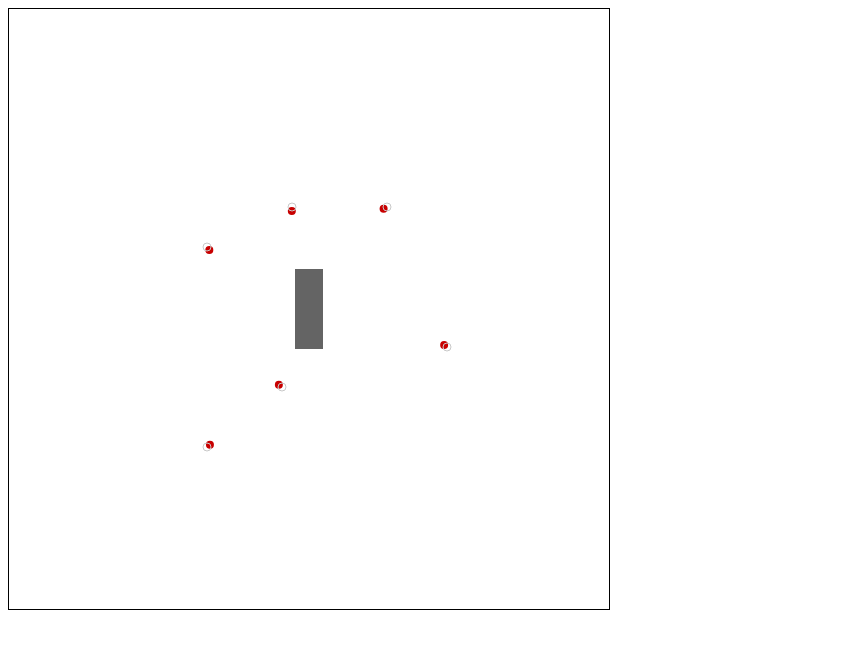
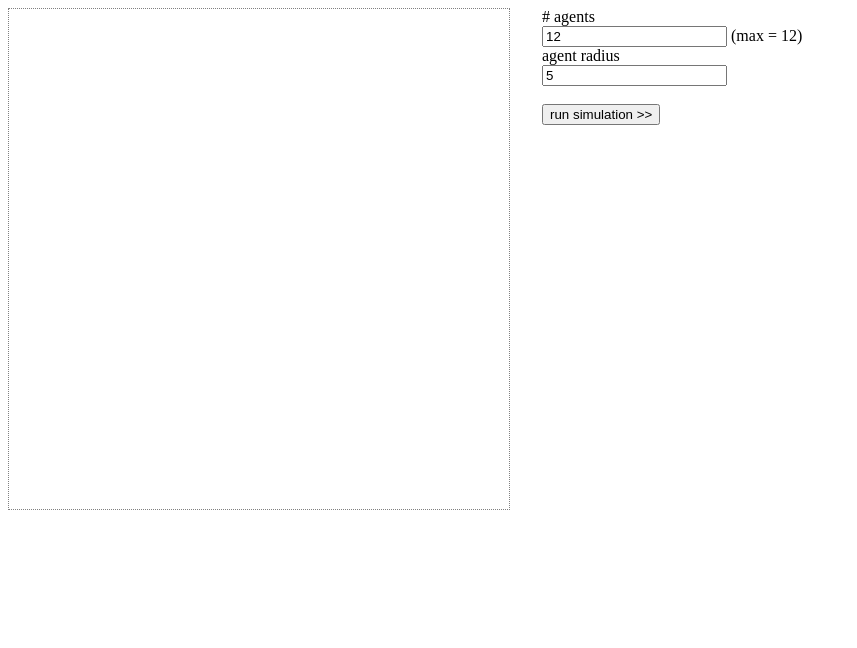
Before and after one commit to palmerabollo/rvo2-js, a plain HTML site: page application.html in a window 1280 px wide. Shown: the whole page, without its empty margins (0-857 px from the left). Drawn offline with Linux system fonts and the light colour scheme.

Commit message:
Custom parameters

```diff
--- a/application.html
+++ b/application.html
@@ -7,15 +7,38 @@
 	<title>Simulator</title>
 
 	<style type="text/css">
-      canvas { border: 1px solid black; }
+      canvas {
+      	border: 1px dotted gray;
+      	float: left;
+      	margin-right: 2em;
+      }
+
+      label {
+      	display: block;
+      }
     </style>
 </head>
 <body>
-	<canvas id="board" width="600" height="600">
+	<canvas id="board" width="500" height="500">
 		Your browser does not support canvas.  Please use a modern browser with HTML5 support.
 	</canvas>
 
+	<div id="params">
+		<label for="agents"># agents</label>
+		<input type="text" name="agents" id="agents" value="12" /> (max = 12)
+
+		<label for="radius">agent radius</label>
+		<input type="text" name="radius" id="radius" value="5" />
+
+		<br /><br />
+		<input type="button" value="run simulation >>" id="run" onclick="run()">
+	</div>
+
 	<script type="text/javascript">
+		$ = function(id) {
+			return document.getElementById(id);
+		};
+
 		var Board = function() {
 			var canvas = document.getElementById('board');
 			var ctx = canvas.getContext('2d');
@@ -39,18 +62,23 @@
 			};
 
 			this.drawAgents = function(simulator) {
-				ctx.fillStyle = "rgb(200,0,0)";
 
 				var numAgents = simulator.getNumAgents();
+
 				for (var i=0; i<numAgents; i++) {
+
+					red   = Math.sin(3*i + 0) * 127 + 128;
+					green = Math.sin(3*i + 2) * 127 + 128;
+					blue  = Math.sin(3*i + 4) * 127 + 128;
+
+					ctx.fillStyle = "red";
+
 					var pos = simulator.getAgentPosition(i);
-					// console.log("AGENT " + i + pos.x + ", " + pos.y);
 					var radius = simulator.getAgentRadius(i);
 					ctx.beginPath();
 					ctx.arc(pos.x + w/2 - 2, pos.y + h/2 - 2, radius, 0, Math.PI * 2, true);
 					ctx.fill();
 				}
-				// console.log(simulator.getGlobalTime());
 			};
 
 			this.drawGoals = function(simulator) {
@@ -67,66 +95,82 @@
 			};
 
 			this.draw = function(simulator) {
-				ctx.clearRect(0,0,w,h);
+				this.reset();
 				this.drawObstacles(simulator);
 				this.drawAgents(simulator);
 				this.drawGoals(simulator);
 			}
+
+			this.reset = function() {
+				ctx.clearRect(0,0,w,h);
+			}
 		}
 
 		var setPreferredVelocities = function(simulator) {
+			var stopped = 0;
 			for (var i = 0; i < simulator.getNumAgents (); ++i) {
 				if (RVOMath.absSq(simulator.getGoal(i).minus(simulator.getAgentPosition(i))) < simulator.getAgentRadius(i) * simulator.getAgentRadius(i)) {
 					// Agent is within one radius of its goal, set preferred velocity to zero
 					simulator.setAgentPrefVelocity (i, new Vector2 (0.0, 0.0));
+					stopped++;
 				} else {
 					// Agent is far away from its goal, set preferred velocity as unit vector towards agent's goal.
 					simulator.setAgentPrefVelocity(i, RVOMath.normalize (simulator.getGoal(i).minus(simulator.getAgentPosition(i))));
 				}
 			}
+			return stopped;
 		}
 
 		var setupScenario = function(simulator)
 		{
 			// Specify global time step of the simulation.
-			simulator.setTimeStep (1);
+			simulator.setTimeStep(0.25);
 
 			// Specify default parameters for agents that are subsequently added.
-			var velocity = new Vector2(0, 0);
-			simulator.setAgentDefaults (15.0, 10, 10.0, 5.0, 4, 2.0, velocity);
+			var velocity = new Vector2(2, 2);
+			var radius = new Number($("radius").value); // TODO validate
+			simulator.setAgentDefaults (200.0, 100, 1000, 1000, radius, 5.0, velocity);
 
-			// Add agents, specifying their start position.
-			simulator.addAgent (new Vector2 (-140.0, -40.0));
-			simulator.addAgent (new Vector2 (100.0, -140.0));
-			simulator.addAgent (new Vector2 (100.0, 60.0));
-			simulator.addAgent (new Vector2 (-80.0, 100.0));
-			simulator.addAgent (new Vector2 (15.0, 100.0));
-			simulator.addAgent (new Vector2 (25.0, -80.0));
+			var NUM_AGENTS = $("agents").value;
+			for (var i=0; i<NUM_AGENTS; i++) {
+				var angle = i * (2*Math.PI) / NUM_AGENTS;
+				var x = Math.cos(angle) * 240;
+				var y = Math.sin(angle) * 240;
+				simulator.addAgent(new Vector2 (x,y));
+ 			}
 
 			// Create goals
 			var goals = [];
 			for (var i = 0; i < simulator.getNumAgents (); ++i) {
 				goals.push(simulator.getAgentPosition(i).scale(-1));
 			}
-			simulator.addGoals( goals );
+			simulator.addGoals(goals);
 
 			// Add (polygonal) obstacle(s), specifying vertices in counterclockwise order.
 			var vertices = [];
-			vertices.push(new Vector2 (-14.0, -40.0));
-			vertices.push(new Vector2 (14.0, -40.0));
-			vertices.push(new Vector2 (14.0, 40.0));
-			vertices.push(new Vector2 (-14.0, 40.0));
+			/**
+			vertices.push(new Vector2 (-40.0, -90.0));
+			vertices.push(new Vector2 (40.0, -90.0));
+			vertices.push(new Vector2 (40.0, -10.0));
+			vertices.push(new Vector2 (-40.0, -10.0));
+			*/
+			simulator.addObstacle (vertices);
 
-			simulator.addObstacle (vertices);
 
 			// Process obstacles so that they are accounted for in the simulation.
 			simulator.processObstacles ();
 		}
 
 		var simulator = Simulator.instance;
+		var board = new Board();
+
+		var interval;
+		var run = function() {
+			$("run").setAttribute("disabled", "disabled");
+
+			clearInterval(interval);
+			board.reset();
 			setupScenario (simulator);
-
-		var board = new Board();
 
 			var step = function() {
 				setPreferredVelocities(simulator);
@@ -134,12 +178,12 @@
 				board.draw(simulator);
 
 				if (simulator.reachedGoal()) {
-				clearInterval(timeout);
-				console.log("END");
+					clearInterval(interval);
 				}
 			}
 
-		var timeout = setInterval(step, 5);
+			interval = setInterval(step, 5);
+		}
 	</script>
 </body>
 </html>
--- a/kdtree.js
+++ b/kdtree.js
@@ -1,5 +1,5 @@
 function KdTree() {
-	var MAXLEAF_SIZE = 10;
+	var MAXLEAF_SIZE = 100;
 
 	function FloatPair(a, b) {
 		this.a = a;
@@ -234,7 +234,7 @@ function KdTree() {
 
                         newObstacle.id = Simulator.instance.obstacles.length;
 
-                        Simulator.instance.obstacles_.Add(newObstacle);
+                        Simulator.instance.obstacles.push(newObstacle);
 
                         obstacleJ1.nextObstacle = newObstacle;
                         obstacleJ2.prevObstacle = newObstacle;
--- a/simulator.js
+++ b/simulator.js
@@ -7,7 +7,7 @@ function Simulator()
 
 	this.timeStep = 0.25;
 
-    this.defaultAgent = null; // Agent
+    this.defaultAgent; // Agent
     this.time = 0.0;
 
     this.getGlobalTime = function() {
@@ -82,7 +82,7 @@ function Simulator()
     //  /** float */ neighborDist, /** int */ maxNeighbors, /** float */ timeHorizon, /** float */ timeHorizonObst, /** float */ radius, /** float*/ maxSpeed, /** Vector2 */ velocity)
     this.setAgentDefaults = function(neighborDist, maxNeighbors, timeHorizon, timeHorizonObst, radius,  maxSpeed, velocity)
     {
-        if (this.defaultAgent == null)
+        if (!this.defaultAgent)
         {
         	this.defaultAgent = new Agent();
         }
@@ -189,28 +189,6 @@ function Simulator()
     {
     	return this.obstacles;
     }
-
-    /**
-    var getNumObstacleVertices = function()
-    {
-        return this.obstacles.length;
-    }
-
-    var getObstacleVertex = function(vertexNo)
-    {
-        return this.obstacles[vertexNo].point;
-    }
-
-    var getNextObstacleVertexNo = function(vertexNo)
-    {
-        return this.obstacles[vertexNo].nextObstacle.id;
-    }
-
-    var getPrevObstacleVertexNo = function(vertexNo)
-    {
-        return this.obstacles[vertexNo].prevObstacle.id;
-    }
-    */
 }
 
 Simulator.instance = new Simulator(); // not a real singleton
```
Also changed, not shown: 1 other file. Lines whose indentation alone changed are shown as unchanged.
